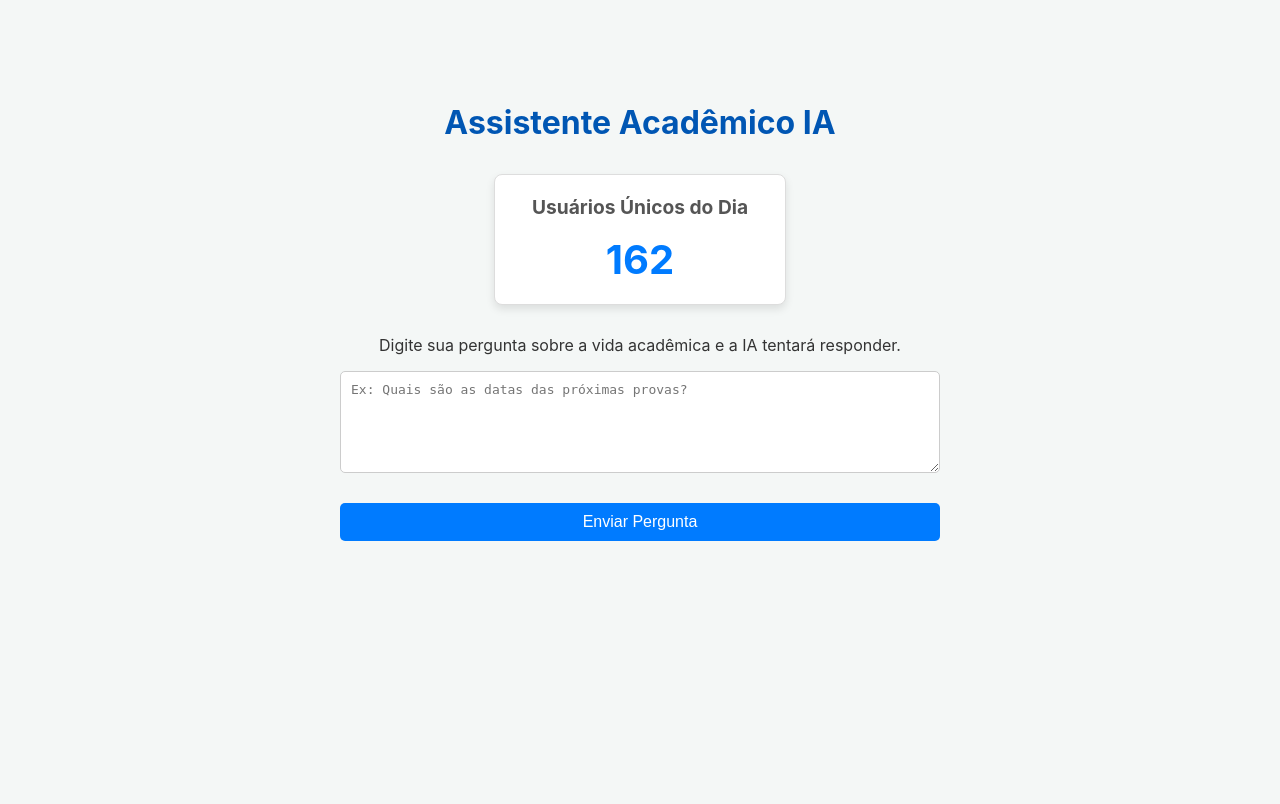
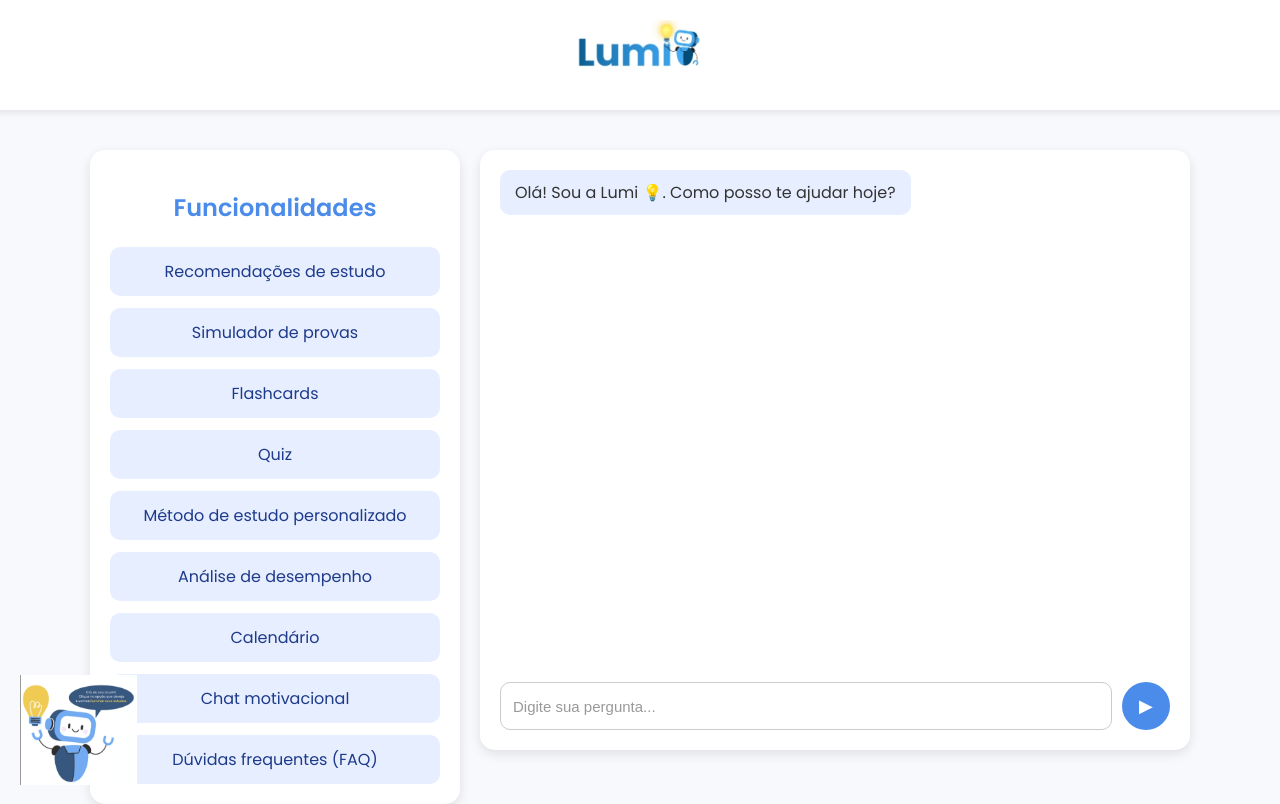
Before and after one commit to emilyndah/LUMI-assistente, a Flask app: page / in a window 1280 px wide. Before the commit the page ends 541 px from the top, so only its background shows below. Run offline with Flask 3, Linux system fonts and the light colour scheme.

Commit message:
atualizacao layout

```diff
--- a/app.py
+++ b/app.py
@@ -1,21 +1,30 @@
-from flask import Flask, render_template, request, jsonify
+# =======================================================
+# IMPORTAÇÕES
+# =======================================================
+from flask import Flask, render_template, request, jsonify, session
 from itertools import combinations
-import requests # MODIFICADO: Importa a biblioteca para fazer requisições HTTP
-import json     # MODIFICADO: Importa a biblioteca para lidar com JSON
-
-app = Flask(__name__)
+import requests
+import json
 
 # =======================================================
-# 1. CONSTANTES DO OLLAMA
+# CONFIGURAÇÃO DO APLICATIVO FLASK
 # =======================================================
-OLLAMA_URL = "http://localhost:11434/api/chat"
-OLLAMA_MODELO = "qwen3:0.6b"
-# A variável ATRASO não é necessária para requisições não-streaming.
+app = Flask(__name__)
+app.secret_key = "segredo_da_lumi"  # Necessário para armazenar o histórico de mensagens na sessão
 
 # =======================================================
-# 2. FUNÇÃO PIE (Calcula os Usuários Únicos) - Sem alterações
+# 1. CONSTANTES DO OLLAMA (CONFIGURAÇÃO DO MODELO)
+# =======================================================
+OLLAMA_URL = "http://localhost:11434/api/chat"  # URL do servidor Ollama
+OLLAMA_MODELO = "qwen3:0.6b"  # Nome do modelo usado no Ollama
+
+# =======================================================
+# 2. FUNÇÃO PIE (CÁLCULO DE USUÁRIOS ÚNICOS)
 # =======================================================
 def pie_union_size(sizes):
+    """
+    Calcula o número de usuários únicos com base nas combinações de plataformas.
+    """
     labels = sorted([k[0] for k in sizes.keys() if len(k) == 1])
     total = 0
     for k in range(1, len(labels) + 1):
@@ -27,7 +36,7 @@ def pie_union_size(sizes):
     return total
 
 # =======================================================
-# 3. DADOS SIMULADOS - Sem alterações
+# 3. DADOS SIMULADOS (PARA TESTES)
 # =======================================================
 DAILY_DATA = {
     ('Email',): 40,
@@ -40,75 +49,98 @@ DAILY_DATA = {
 }
 
 # =======================================================
-# 4. FUNÇÃO DO ASSISTENTE - ATUALIZADA PARA OLLAMA
+# 4. FUNÇÃO DO ASSISTENTE (INTEGRAÇÃO COM OLLAMA)
 # =======================================================
 def responder_avancado(pergunta):
     """
-    Envia uma pergunta para o modelo de linguagem local via Ollama e retorna a resposta.
+    Envia uma pergunta para o modelo de linguagem local via Ollama
+    e retorna a resposta do modelo.
     """
     try:
-        # Monta o payload para a API do Ollama
+        # Monta o corpo da requisição (payload)
         payload = {
             "model": OLLAMA_MODELO,
             "messages": [
-                {"role": "system", "content": "Você é um assistente acadêmico da UniEVANGÉLICA."},
+                {"role": "system", "content": "Você é um assistente acadêmico simpático da UniEVANGÉLICA."},
                 {"role": "user", "content": pergunta}
             ],
-            "stream": False  # Para obter a resposta completa de uma vez
+            "stream": False  # Retorna a resposta completa (não por partes)
         }
 
-        # Envia a requisição POST para o endpoint do Ollama
+        # Envia a requisição POST para o Ollama
         response = requests.post(OLLAMA_URL, json=payload)
+        response.raise_for_status()  # Gera erro se o Ollama não responder corretamente
 
-        # Lança um erro se a resposta não for bem-sucedida (ex: status 404, 500)
-        response.raise_for_status()
-
-        # Extrai o conteúdo da mensagem da resposta JSON
+        # Extrai o conteúdo da resposta JSON
         resposta_json = response.json()
         return resposta_json['message']['content'].strip()
 
-    except requests.exceptions.ConnectionError as e:
-        # Erro específico para quando o servidor do Ollama não está acessível
-        print(f"Erro de conexão: {e}")
-        return "Não foi possível conectar ao servidor Ollama. Verifique se ele está em execução."
-    except requests.exceptions.RequestException as e:
-        # Captura outros erros relacionados a requisições HTTP
-        print(f"Erro na requisição: {e}")
-        return f"Ocorreu um erro na comunicação com o Ollama: {e}"
-    except KeyError:
-        # Erro se a resposta do Ollama não vier no formato esperado
-        print(f"Resposta inesperada do Ollama: {response.text}")
-        return "A resposta do Ollama não pôde ser processada. Verifique o formato."
+    except requests.exceptions.ConnectionError:
+        return "❌ Não foi possível conectar ao Ollama. Verifique se ele está em execução."
     except Exception as e:
-        # Captura qualquer outro erro inesperado
-        print(f"Erro inesperado: {e}")
-        return f"Ocorreu um erro inesperado: {e}"
-
+        return f"⚠️ Ocorreu um erro: {e}"
 
 # =======================================================
-# 5. ROTAS DO FLASK - Sem alterações
+# 5. ROTA PRINCIPAL (INDEX)
 # =======================================================
-
 @app.route('/', methods=['GET', 'POST'])
 def index():
-    resposta = ""
+    """
+    Rota principal do site.
+    Exibe o chat e o painel de funcionalidades, e armazena o histórico de mensagens.
+    """
     usuarios_unicos = pie_union_size(DAILY_DATA)
 
+    # Cria o histórico de conversa na sessão se ainda não existir
+    if "historico" not in session:
+        session["historico"] = []
+
+    # Quando o usuário envia uma pergunta
     if request.method == 'POST':
         pergunta = request.form['pergunta']
-        if pergunta: # Verifica se a pergunta não está vazia
-             resposta = responder_avancado(pergunta)
+        if pergunta.strip():
+            resposta = responder_avancado(pergunta)
+            # Salva a nova interação no histórico da sessão
+            session["historico"].append({
+                "usuario": pergunta,
+                "lumi": resposta
+            })
+            session.modified = True  # Atualiza a sessão
 
-    # Assume que você tem um template 'index.html' na pasta 'templates'
-    return render_template('index.html', resposta=resposta, usuarios_unicos=usuarios_unicos)
+    # Renderiza a página HTML com o histórico de mensagens
+    return render_template(
+        'index.html',
+        historico=session["historico"],
+        usuarios_unicos=usuarios_unicos
+    )
 
+# =======================================================
+# 6. ROTA PARA RETORNAR USUÁRIOS ÚNICOS (JSON)
+# =======================================================
 @app.route('/usuarios_unicos', methods=['GET'])
 def usuarios_unicos_json():
+    """
+    Retorna o número de usuários únicos em formato JSON.
+    """
     resultado = pie_union_size(DAILY_DATA)
     return jsonify({
         'status': 'success',
         'usuarios_unicos_hoje': resultado
     })
 
+# =======================================================
+# 7. ROTA PARA LIMPAR O CHAT
+# =======================================================
+@app.route('/limpar_chat')
+def limpar_chat():
+    """
+    Limpa o histórico do chat armazenado na sessão.
+    """
+    session.pop("historico", None)
+    return render_template('index.html', historico=[])
+
+# =======================================================
+# 8. EXECUÇÃO DO SERVIDOR FLASK
+# =======================================================
 if __name__ == '__main__':
     app.run(debug=True)
--- a/static/style.css
+++ b/static/style.css
@@ -1,23 +1,182 @@
+/* === GERAL === */
 body {
-    font-family: Arial, sans-serif;
-    background-color: #f4f4f4;
-    text-align: center;
-    padding: 50px;
+  font-family: 'Poppins', sans-serif;
+  margin: 0;
+  background-color: #f7f9fc;
+  display: flex;
+  flex-direction: column;
+  align-items: center;
 }
-input[type=text] {
-    width: 300px;
-    padding: 10px;
-    font-size: 16px;
+
+/* === CABEÇALHO === */
+header {
+  width: 100%;
+  background-color: white;
+  display: flex;
+  align-items: center;
+  justify-content: center;
+  padding: 20px;
+  box-shadow: 0 2px 8px rgba(0,0,0,0.1);
 }
+
+.logo {
+  height: 70px;
+}
+
+/* === CONTEÚDO PRINCIPAL === */
+main {
+  display: flex;
+  justify-content: space-between;
+  width: 90%;
+  max-width: 1100px;
+  margin-top: 40px;
+  gap: 20px;
+}
+
+/* === FUNCIONALIDADES === */
+.funcoes {
+  width: 30%;
+  background: white;
+  border-radius: 15px;
+  padding: 20px;
+  box-shadow: 0 4px 12px rgba(0,0,0,0.1);
+  display: flex;
+  flex-direction: column;
+  gap: 12px;
+  height: fit-content;
+}
+
+.funcoes h2 {
+  color: #4B8BEA;
+  text-align: center;
+  margin-bottom: 10px;
+}
+
+.func-item {
+  background-color: #E6EEFF;
+  border: none;
+  border-radius: 10px;
+  padding: 12px;
+  font-weight: 500;
+  color: #1e3a8a;
+  cursor: default;
+  transition: 0.2s;
+  text-align: center;
+}
+
+.func-item:hover {
+  background-color: #dbeafe;
+}
+
+/* === CHAT === */
+.chat {
+  flex: 1;
+  background: white;
+  border-radius: 15px;
+  padding: 20px;
+  box-shadow: 0 4px 12px rgba(0,0,0,0.1);
+  display: flex;
+  flex-direction: column;
+  align-items: stretch;
+  height: 70vh;
+  max-height: 70vh;
+}
+
+.chat-box {
+  flex-grow: 1;
+  overflow-y: auto;
+  display: flex;
+  flex-direction: column;
+  gap: 10px;
+  margin-bottom: 15px;
+  padding-right: 5px;
+  scroll-behavior: smooth;
+}
+
+/* === MENSAGENS === */
+.msg {
+  padding: 10px 15px;
+  border-radius: 10px;
+  max-width: 80%;
+  word-wrap: break-word;
+}
+
+.user {
+  align-self: flex-end;
+  background: #4B8BEA;
+  color: #fff;
+}
+
+.lumi {
+  align-self: flex-start;
+  background: #E6EEFF;
+  color: #333;
+}
+
+/* === FORMULÁRIO === */
+form {
+  display: flex;
+  gap: 10px;
+  margin-top: auto;
+}
+
+input[type="text"] {
+  flex: 1;
+  padding: 12px;
+  border-radius: 10px;
+  border: 1px solid #ccc;
+  outline: none;
+  font-size: 15px;
+}
+
+input[type="text"]::placeholder {
+  color: #999;
+}
+
 button {
-    padding: 10px 20px;
-    font-size: 16px;
-    background-color: #002856;
-    color: white;
-    border: none;
-    cursor: pointer;
+  background: #4B8BEA;
+  color: white;
+  border: none;
+  border-radius: 50%;
+  width: 48px;
+  height: 48px;
+  font-size: 18px;
+  cursor: pointer;
+  transition: 0.3s;
 }
-.resposta {
-    margin-top: 20px;
-    font-weight: bold;
+
+button:hover {
+  background: #3a74d3;
 }
+
+/* === MASCOTE === */
+.mascote {
+  position: fixed;
+  bottom: 15px;
+  left: 20px;
+  height: 110px;
+  opacity: 0.95;
+}
+
+/* === RESPONSIVIDADE === */
+@media (max-width: 850px) {
+  main {
+    flex-direction: column;
+    align-items: center;
+  }
+
+  .funcoes {
+    width: 90%;
+    margin-bottom: 20px;
+  }
+
+  .chat {
+    width: 90%;
+    height: 60vh;
+  }
+
+  .mascote {
+    height: 80px;
+    bottom: 10px;
+  }
+}
--- a/templates/index.html
+++ b/templates/index.html
@@ -1,131 +1,49 @@
 <!DOCTYPE html>
 <html lang="pt-br">
 <head>
-    <meta charset="UTF-8">
-    <title>Assistente Acadêmico</title>
-    <!-- Se você tiver um ficheiro CSS, ele deve estar numa pasta 'static' -->
-    <link rel="stylesheet" href="{{ url_for('static', filename='style.css') }}">
-
-    <style>
-        body {
-            font-family: -apple-system, BlinkMacSystemFont, "Segoe UI", Roboto, Helvetica, Arial, sans-serif;
-            margin: 2em;
-            background-color: #f4f7f6;
-            color: #333;
-            display: flex;
-            flex-direction: column;
-            align-items: center;
-        }
-        h1 {
-            color: #0056b3;
-        }
-        .container {
-            width: 100%;
-            max-width: 600px;
-        }
-        .metricas-container {
-            display: flex;
-            justify-content: center;
-            margin-bottom: 20px;
-        }
-        .card-metricas {
-            border: 1px solid #ddd;
-            padding: 20px;
-            margin: 10px;
-            border-radius: 8px;
-            box-shadow: 0 4px 8px rgba(0,0,0,0.1);
-            text-align: center;
-            width: 250px;
-            background-color: #ffffff;
-        }
-        .card-metricas h2 {
-            margin-top: 0;
-            font-size: 1.2em;
-            color: #555;
-        }
-        .card-metricas p {
-            font-size: 2.5em;
-            font-weight: bold;
-            color: #007bff;
-            margin: 5px 0 0 0;
-        }
-        form {
-            display: flex;
-            flex-direction: column;
-        }
-        textarea {
-            border-radius: 5px;
-            border: 1px solid #ccc;
-            padding: 10px;
-            font-size: 1em;
-            margin-bottom: 10px;
-            min-height: 80px;
-        }
-        button {
-            padding: 10px 15px;
-            border-radius: 5px;
-            border: none;
-            background-color: #007bff;
-            color: white;
-            font-size: 1em;
-            cursor: pointer;
-            transition: background-color 0.3s;
-        }
-        button:hover {
-            background-color: #0056b3;
-        }
-        .resposta {
-            margin-top: 20px;
-            padding: 15px;
-            background-color: #e9ecef;
-            border-left: 5px solid #007bff;
-            border-radius: 5px;
-        }
-    </style>
+  <meta charset="UTF-8">
+  <title>Lumi – Assistente Acadêmica</title>
+  <link rel="stylesheet" href="{{ url_for('static', filename='style.css') }}">
+  <link href="https://fonts.googleapis.com/css2?family=Poppins:wght@400;600&display=swap" rel="stylesheet">
 </head>
 <body>
-    <div class="container">
-        <h1>Assistente Acadêmico IA</h1>
+  <header>
+    <img src="{{ url_for('static', filename='lumi_logo.jpg') }}" alt="Logo Lumi" class="logo">
+  </header>
 
-        <!-- ESTA É A SECÇÃO QUE ESTÁ A FALTAR NA SUA PÁGINA -->
-        <div class="metricas-container">
-            <div class="card-metricas">
-                <h2>Usuários Únicos do Dia</h2>
-                <p id="usuarios-unicos-valor">{{ usuarios_unicos }}</p>
-            </div>
-        </div>
+  <main>
+    <section class="funcoes">
+      <h2>Funcionalidades</h2>
+      <div class="func-item">Recomendações de estudo</div>
+      <div class="func-item">Simulador de provas</div>
+      <div class="func-item">Flashcards</div>
+      <div class="func-item">Quiz</div>
+      <div class="func-item">Método de estudo personalizado</div>
+      <div class="func-item">Análise de desempenho</div>
+      <div class="func-item">Calendário</div>
+      <div class="func-item">Chat motivacional</div>
+      <div class="func-item">Dúvidas frequentes (FAQ)</div>
+    </section>
 
-        <p>Digite sua pergunta sobre a vida acadêmica e a IA tentará responder.</p>
+    <section class="chat">
+      <div class="chat-box">
+        {% if historico %}
+          {% for msg in historico %}
+            <div class="msg user">Você: {{ msg.usuario }}</div>
+            <div class="msg lumi">Lumi: {{ msg.lumi }}</div>
+          {% endfor %}
+        {% else %}
+          <div class="msg lumi">Olá! Sou a Lumi 💡. Como posso te ajudar hoje?</div>
+        {% endif %}
+      </div>
 
-        <form action="/" method="post">
-            <textarea name="pergunta" rows="4" placeholder="Ex: Quais são as datas das próximas provas?"></textarea>
-            <br>
-            <button type="submit">Enviar Pergunta</button>
-        </form>
+      <form method="POST">
+        <input type="text" name="pergunta" placeholder="Digite sua pergunta..." required>
+        <button type="submit">▶</button>
+      </form>
+    </section>
+  </main>
 
-        {% if resposta %}
-        <div class="resposta">
-            <h2>Resposta da IA:</h2>
-            <p>{{ resposta }}</p>
-        </div>
-        {% endif %}
-    </div>
-
-    <script>
-        document.addEventListener('DOMContentLoaded', function() {
-            fetch('/usuarios_unicos')
-                .then(response => response.json())
-                .then(data => {
-                    if (data.status === 'success') {
-                        document.getElementById('usuarios-unicos-valor').textContent = data.usuarios_unicos_hoje;
-                    }
-                })
-                .catch(error => {
-                    console.error('Erro ao buscar dados de usuários únicos:', error);
-                    document.getElementById('usuarios-unicos-valor').textContent = 'Erro';
-                });
-        });
-    </script>
-
+  <img src="{{ url_for('static', filename='lumi_mascote.jpg') }}" alt="Mascote Lumi" class="mascote">
 </body>
 </html>
```
Also changed, not shown: static/lumi_logo.jpg (added), static/lumi_mascote.jpg (added).
